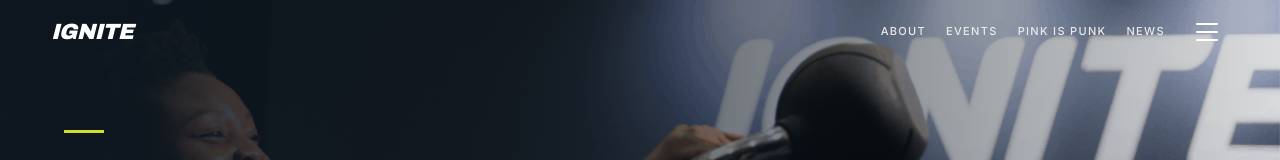
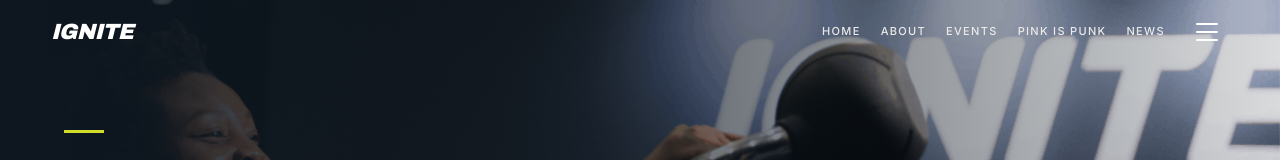
Before and after one commit to ivhub010/ignite.ae, a Next.js app: page / in a window 1280 px wide. Shown: the top 160 px of the page. Built offline with nearby package versions, Linux system fonts and the light colour scheme.

Commit message:
update nav

```diff
--- a/components/SiteNav.tsx
+++ b/components/SiteNav.tsx
@@ -50,6 +50,7 @@
       <nav className={'nav' + (scrolled ? ' scrolled' : '')}>
         <Link href="/" className="nav-logo">IGNITE</Link>
         <div className="nav-right">
+          <Link href="/" className="nav-link">Home</Link>
           <Link href="/about" className="nav-link">About</Link>
           <Link href="/events" className="nav-link">Events</Link>
           <Link href="/pink-is-punk" className="nav-link pink">Pink is Punk</Link>
```
